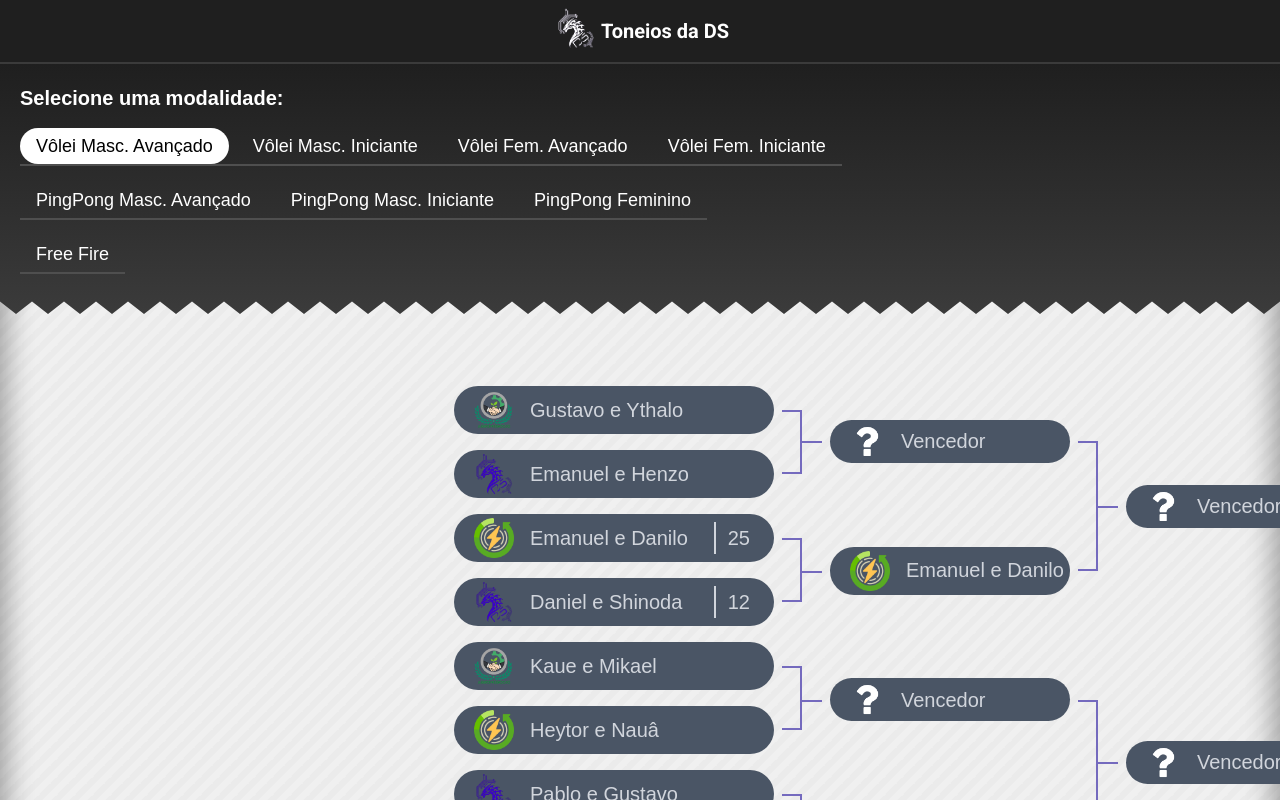
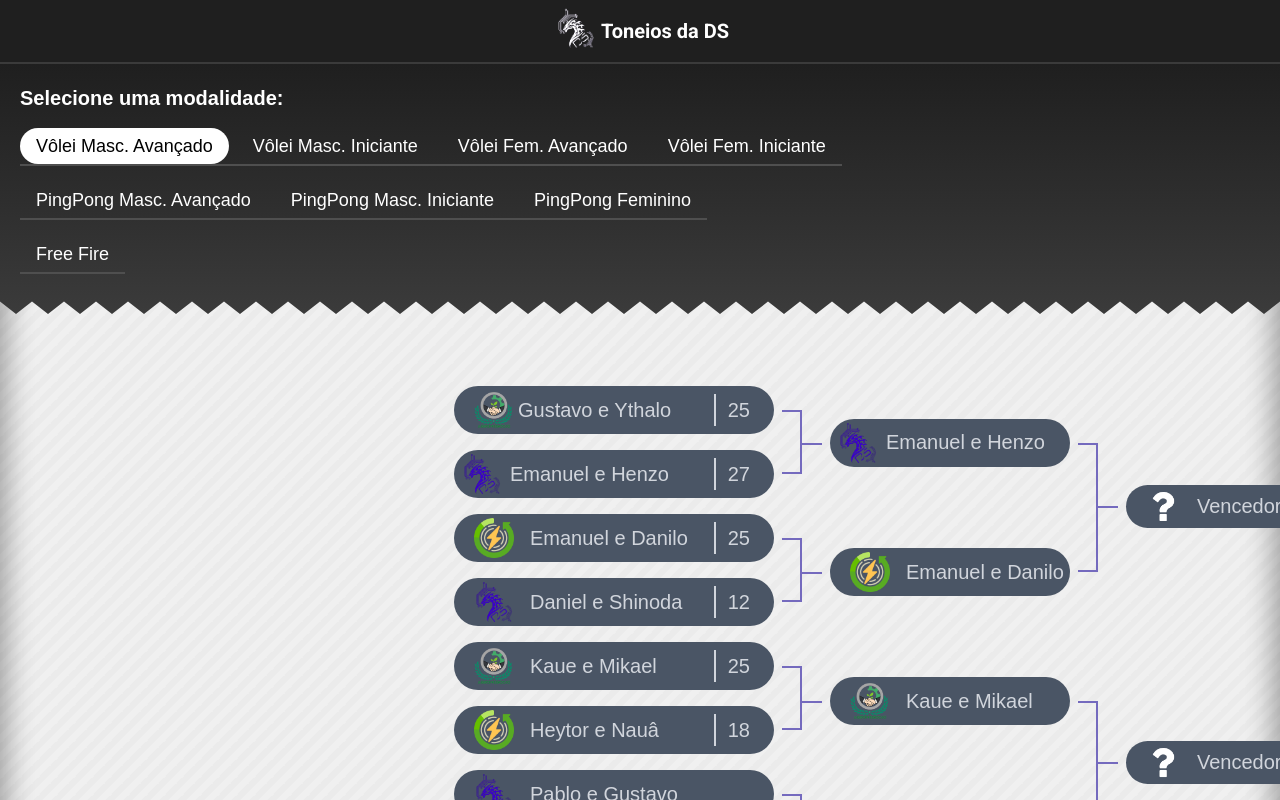
Before and after one commit to isaacsaless/torneiosdads, a Next.js app: page / in a window 1280 px wide. Shown: the top 800 px of the page. Built offline with nearby package versions, Linux system fonts and the light colour scheme.

Commit message:
17/03 bracket update.3

```diff
--- a/src/components/torneios/Volei/VoleiAvancadoMasc.tsx
+++ b/src/components/torneios/Volei/VoleiAvancadoMasc.tsx
@@ -32,13 +32,25 @@ export default function VoleiAvancadoMasc() {
           </li>
         </ol>
         <ol className="flex flex-1 flex-col justify-around mr-5 round">
-          <li className="extra-connect min-w-80 flex items-center m-2 p-1 leading-relaxed bg-gray-600 text-gray-300 rounded-full relative with-connector text-xl">
-            <Image src={LogoAgn} alt="Logo" width={40} className="mx-4" />
-            Gustavo e Ythalo
+          <li className="extra-connect min-w-80 flex items-center justify-between m-2 p-1 leading-relaxed bg-gray-600 text-gray-300 rounded-full relative with-connector text-xl">
+          <div className="flex flex-row items-center justify-center">
+            <Image src={LogoAgn} alt="Logo" width={40} className="ml-4 mr-1" />
+            <h1>Gustavo e Ythalo</h1>
+            </div>
+            <div className="flex flex-row items-center justify-center">
+              <div className="border-1 border-white-700 h-8"></div>
+              <h1 className="mr-5 ml-3">25</h1>
+            </div>
           </li>
-          <li className="extra-connect text-xl flex items-center m-2 p-1 leading-relaxed bg-gray-600 text-gray-300 rounded-full relative with-connector">
-            <Image src={LogoDs} alt="Logo" width={40} className="mx-4" />
-            Emanuel e Henzo
+          <li className="extra-connect text-xl flex items-center justify-between m-2 p-1 leading-relaxed bg-gray-600 text-gray-300 rounded-full relative with-connector">
+          <div className="flex flex-row items-center justify-center">
+            <Image src={LogoDs} alt="Logo" width={40} className="ml-1 mr-2" />
+            <h1>Emanuel e Henzo</h1>
+            </div>
+            <div className="flex flex-row items-center justify-center">
+              <div className="border-1 border-white-700 h-8"></div>
+              <h1 className="mr-5 ml-3">27</h1>
+            </div>
           </li>
           <li className="extra-connect text-xl flex items-center justify-between m-2 p-1 leading-relaxed bg-gray-600 text-gray-300 rounded-full relative with-connector">
           <div className="flex flex-row items-center justify-center">
@@ -60,13 +72,25 @@ export default function VoleiAvancadoMasc() {
               <h1 className="mr-5 ml-3">12</h1>
             </div>
           </li>
-          <li className="extra-connect text-xl flex items-center m-2 p-1 leading-relaxed bg-gray-600 text-gray-300 rounded-full relative with-connector">
+          <li className="extra-connect text-xl flex items-center justify-between m-2 p-1 leading-relaxed bg-gray-600 text-gray-300 rounded-full relative with-connector">
+          <div className="flex flex-row items-center justify-center">
             <Image src={LogoAgn} alt="Logo" width={40} className="mx-4" />
-            Kaue e Mikael
+            <h1>Kaue e Mikael</h1>
+            </div>
+            <div className="flex flex-row items-center justify-center">
+              <div className="border-1 border-white-700 h-8"></div>
+              <h1 className="mr-5 ml-3">25</h1>
+            </div>
           </li>
-          <li className="extra-connect text-xl flex items-center m-2 p-1 leading-relaxed bg-gray-600 text-gray-300 rounded-full relative with-connector">
+          <li className="extra-connect text-xl flex items-center justify-between m-2 p-1 leading-relaxed bg-gray-600 text-gray-300 rounded-full relative with-connector">
+          <div className="flex flex-row items-center justify-center">
             <Image src={LogoSister} alt="Logo" width={40} className="mx-4" />
-            Heytor e Nauâ
+            <h1>Heytor e Nauâ</h1>
+            </div>
+            <div className="flex flex-row items-center justify-center">
+              <div className="border-1 border-white-700 h-8"></div>
+              <h1 className="mr-5 ml-3">18</h1>
+            </div>
           </li>
           <li className="extra-connect text-xl flex items-center m-2 p-1 leading-relaxed bg-gray-600 text-gray-300 rounded-full relative with-connector">
             <Image src={LogoDs} alt="Logo" width={40} className="mx-4" />
@@ -85,8 +109,14 @@ export default function VoleiAvancadoMasc() {
         </ol>
         <ol className="text-xl flex flex-1 flex-col justify-around mr-5 ml-5 round">
           <li className="extra-connect2 min-w-60 com-connect flex items-center m-2 p-1 leading-relaxed bg-gray-600 text-gray-300 rounded-full relative with-connector">
-            <Image src={QuestionMark} alt="Logo" width={35} className="mx-4" />
-            Vencedor
+          <div className="flex flex-row items-center justify-center">
+            <Image src={LogoDs} alt="Logo" width={40} className="ml-1 mr-2" />
+            <h1>Emanuel e Henzo</h1>
+            </div>
+            {/* <div className="flex flex-row items-center justify-center">
+              <div className="border-1 border-white-700 h-8"></div>
+              <h1 className="mr-5 ml-3">27</h1>
+            </div> */}
           </li>
           <li className="extra-connect2 com-connect text-xl flex items-center justify-between m-2 p-1 leading-relaxed bg-gray-600 text-gray-300 rounded-full relative with-connector">
           <div className="flex flex-row items-center justify-center">
@@ -99,8 +129,14 @@ export default function VoleiAvancadoMasc() {
             </div> */}
           </li>
           <li className="extra-connect2 com-connect text-xl flex items-center m-2 p-1 leading-relaxed bg-gray-600 text-gray-300 rounded-full relative with-connector">
-            <Image src={QuestionMark} alt="Logo" width={35} className="mx-4" />
-            Vencedor
+          <div className="flex flex-row items-center justify-center">
+            <Image src={LogoAgn} alt="Logo" width={40} className="mx-4" />
+            <h1>Kaue e Mikael</h1>
+            </div>
+            {/* <div className="flex flex-row items-center justify-center">
+              <div className="border-1 border-white-700 h-8"></div>
+              <h1 className="mr-5 ml-3">25</h1>
+            </div> */}
           </li>
           <li className="extra-connect2 com-connect text-xl flex items-center m-2 p-1 leading-relaxed bg-gray-600 text-gray-300 rounded-full relative with-connector">
             <Image src={QuestionMark} alt="Logo" width={35} className="mx-4" />
```
